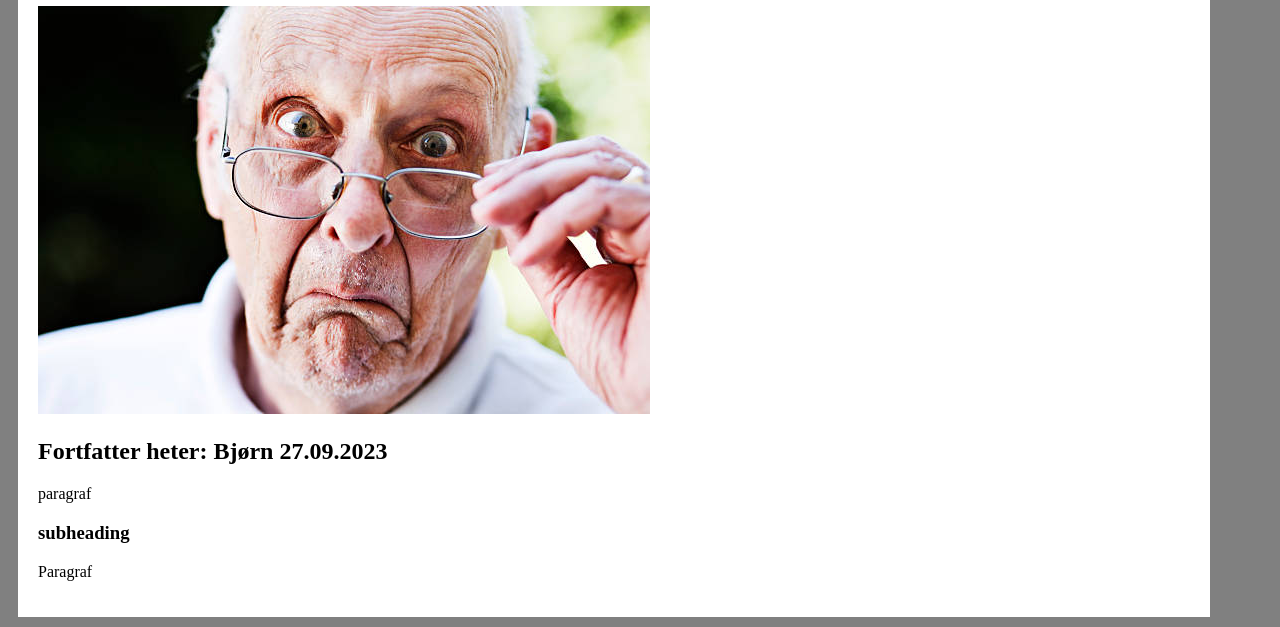
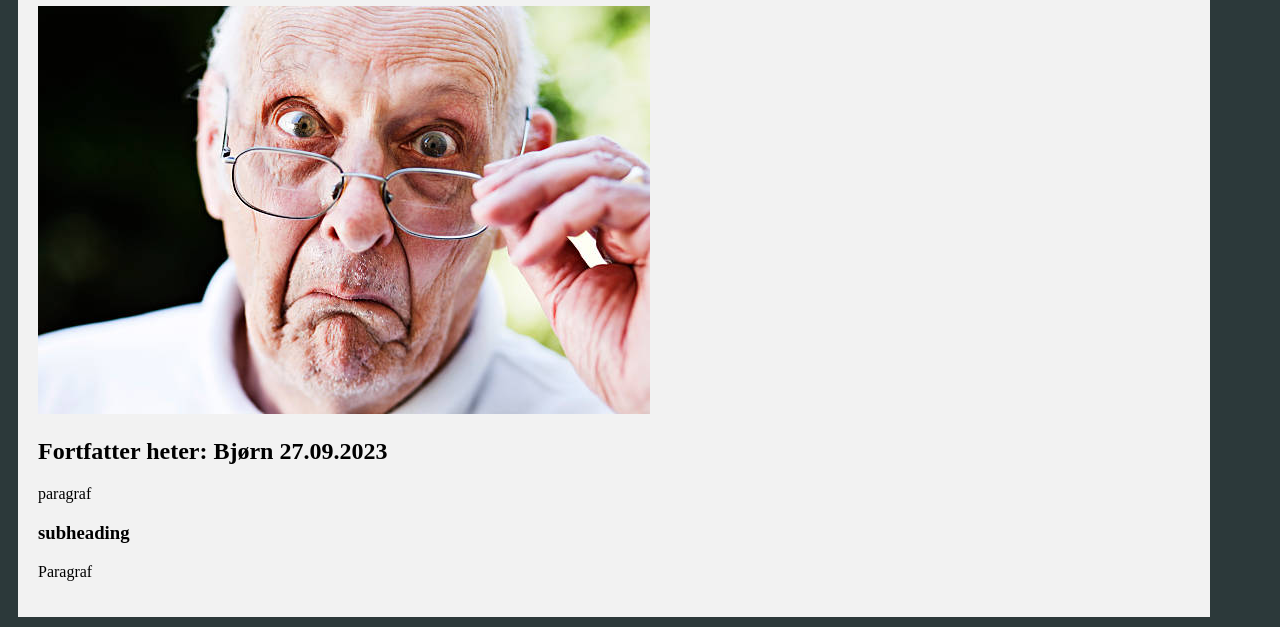
Before and after one commit to didrikjensen/Oblig2_Gruppe72, a plain HTML site: page index.html in a window 1280 px wide. Shown: the part 200-827 px from the top of the page. Drawn offline with Linux system fonts and the light colour scheme.

Commit message:
endret noe css

```diff
--- a/css/stylesheet.css
+++ b/css/stylesheet.css
@@ -1,9 +1,9 @@
 body{
-    background-color: gray;
+    background-color: #2C393A;
 }
 
 .side{
-    background-color: white;
+    background-color: #F2F2F2;
     margin: 10px;
     padding: 20px;
     width: 90vw;
```
